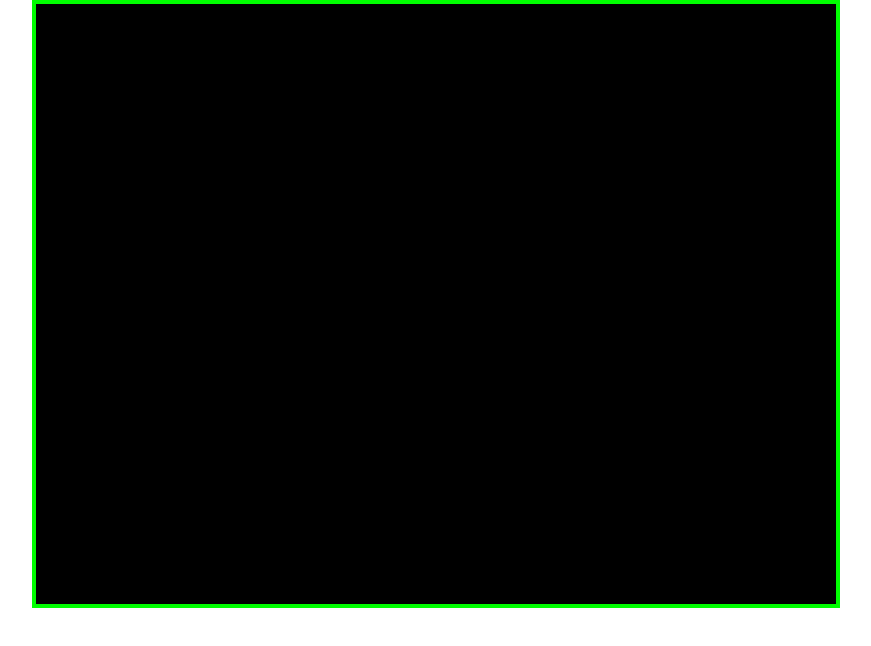
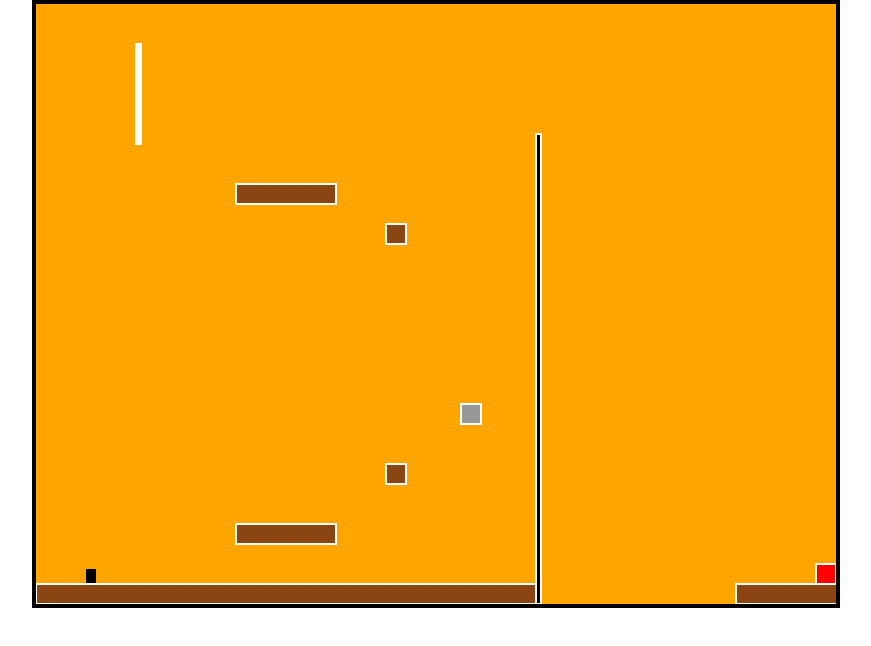
Before and after one commit to retrogamersplayground/platformer, a plain HTML site: page index.html in a window 1280 px wide. Shown: the whole page, without its empty margins (204-1075 px from the left). Drawn offline with Linux system fonts and the light colour scheme.

Commit message:
Level One

```diff
--- /dev/null
+++ b/block.js
@@ -0,0 +1,22 @@
+import { ctx } from './index.js';
+
+export class Block {
+    constructor(x, y, width, height, color, type) {
+        this.width = width;
+        this.height = height;
+        this.x = x;
+        this.y = y;
+        this.color = '#' + color;
+        this.type = type;
+    }
+    drawBlock() {
+        ctx.beginPath();
+        ctx.rect(this.x, this.y, this.width, this.height);
+        ctx.fillStyle = this.color;
+        ctx.fill();
+        ctx.lineWidth = 2;
+        ctx.strokeStyle = '#ffffff';
+        ctx.stroke();
+        ctx.closePath();
+    }
+}
--- /dev/null
+++ b/character.js
@@ -0,0 +1,19 @@
+import { canvas } from './index.js';
+import { ctx } from './index.js';
+
+export class Character {
+    constructor() {
+        this.width = 10;
+        this.height = 15;
+        this.x = 50;
+        this.y = canvas.height - 20 - this.height;
+        this.color = '#000000';
+    }
+    drawCharacter() {
+        ctx.beginPath();
+        ctx.rect(this.x, this.y, this.width, this.height);
+        ctx.fillStyle = this.color;
+        ctx.fill();
+        ctx.closePath();
+    }
+}
--- a/index.html
+++ b/index.html
@@ -1,8 +1,5 @@
 <!DOCTYPE html>
-<!--[if lt IE 7]>      <html class="no-js lt-ie9 lt-ie8 lt-ie7"> <![endif]-->
-<!--[if IE 7]>         <html class="no-js lt-ie9 lt-ie8"> <![endif]-->
-<!--[if IE 8]>         <html class="no-js lt-ie9"> <![endif]-->
-<!--[if gt IE 8]><!--> <html class="no-js"> <!--<![endif]-->
+<html class="no-js">
     <head>
         <meta charset="utf-8">
         <meta http-equiv="X-UA-Compatible" content="IE=edge">
@@ -12,9 +9,6 @@
         <link rel="stylesheet" href="main.css">
     </head>
     <body>
-        <!--[if lt IE 7]>
-            <p class="browsehappy">You are using an <strong>outdated</strong> browser. Please <a href="#">upgrade your browser</a> to improve your experience.</p>
-        <![endif]-->
         <div id="canvasDiv">
             <canvas id="canvas" width="800" height="600"></canvas>
         </div>
--- a/index.js
+++ b/index.js
@@ -1,9 +1,34 @@
 export let canvas = document.getElementById('canvas');
 export let ctx = canvas.getContext('2d');
+import { Character } from './character.js';
+import { Block } from './block.js';
+
+let character = new Character();
+let block1 = new Block(0, canvas.height - 20, canvas.width - 300, 20, '8B4513', 'brick');
+let block2 = new Block(canvas.width - 100, canvas.height - 20, canvas.width - 20, 20, '8B4513', 'brick');
+let block3 = new Block(200, canvas.height - 80, 100, 20, '8B4513', 'brick');
+let block4 = new Block(350, canvas.height - 140, 20, 20, '8B4513', 'brick');
+let block5 = new Block(425, canvas.height - 200, 20, 20, '989898', 'rubber');
+let block6 = new Block(350, canvas.height - 380, 20, 20, '8B4513', 'brick');
+let block7 = new Block(200, canvas.height - 420, 100, 20, '8B4513', 'brick');
+let block8 = new Block(100, canvas.height - 560, 5, 100, 'ffffff', 'trampoline');
+let block9 = new Block(canvas.width - 300, canvas.height - 470, 5, 470, '000000', 'wall');
+let block10 = new Block(canvas.width - 20, canvas.height - 40, 20, 20, 'FF0000', 'goal');
+
 
 function draw(){
     ctx.clearRect(0, 0, canvas.width , canvas.height)
-
+    character.drawCharacter();
+    block1.drawBlock();
+    block2.drawBlock();
+    block3.drawBlock();
+    block4.drawBlock();
+    block5.drawBlock();
+    block6.drawBlock();
+    block7.drawBlock();
+    block8.drawBlock();
+    block9.drawBlock();
+    block10.drawBlock();
     requestAnimationFrame(draw);
 }
 
--- a/main.css
+++ b/main.css
@@ -30,6 +30,6 @@ html {
 }
 
 canvas {
-    border: 4px solid #00FF00;
-    background-color: #000000;
+    border: 4px solid #000000;
+    background-color: #ffa500;
 }
```
Also changed, not shown: levelOne.js (added).
